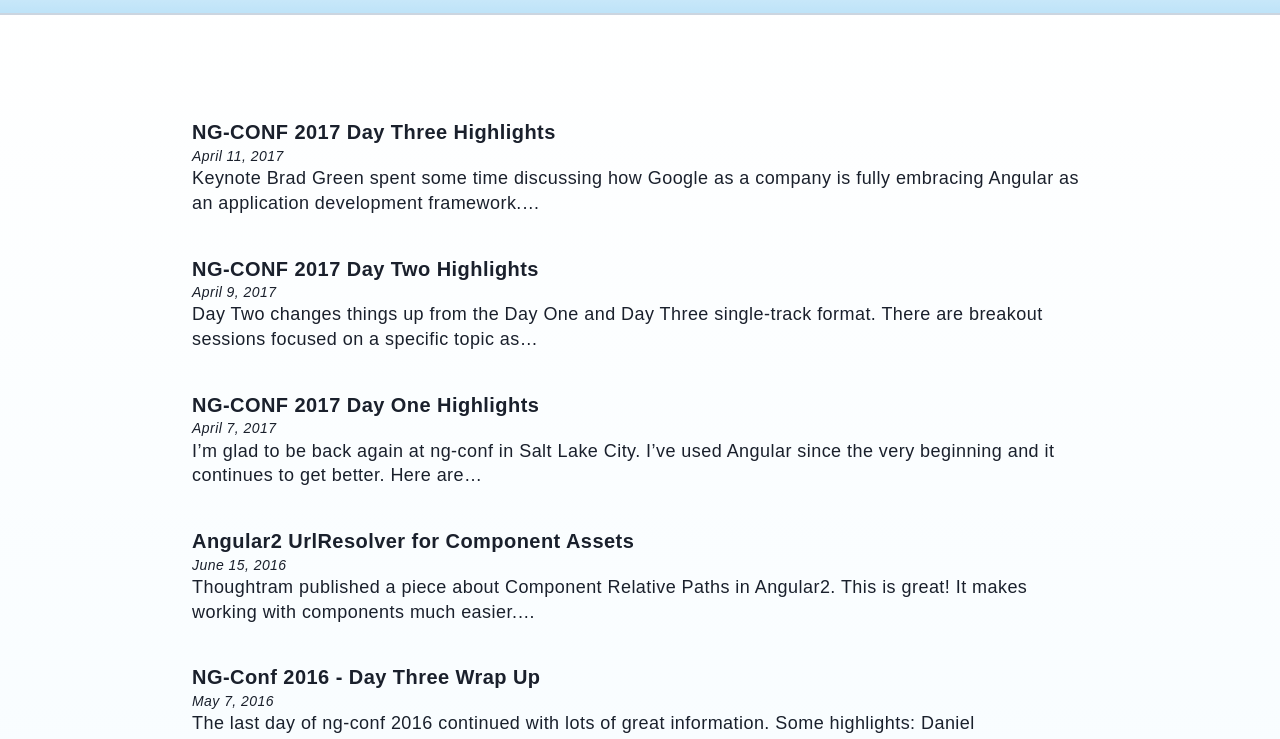
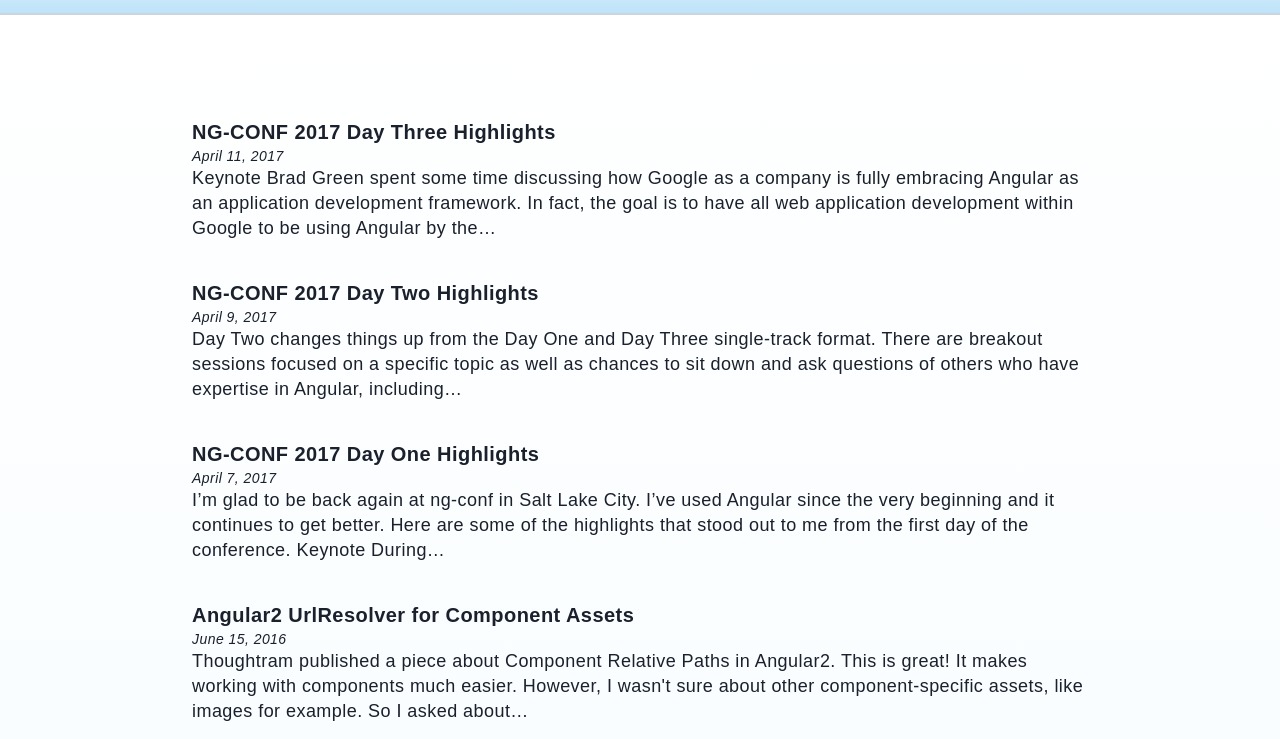
Before and after one commit to dfbaskin/dfbaskin-blog, a Gatsby site: page / in a window 1280 px wide. Shown: the part 51-790 px from the top of the page. Built offline with nearby package versions, Linux system fonts and the light colour scheme; Gatsby itself is replaced by a stand-in of ours; some packages are replaced by stand-ins of ours; a web font is replaced by a local one.

Commit message:
Updating formatting.

```diff
--- a/src/pages/index.js
+++ b/src/pages/index.js
@@ -10,7 +10,7 @@
     query AllPostsQuery {
       allMdx(sort: { fields: frontmatter___date, order: DESC }) {
         nodes {
-          excerpt
+          excerpt(pruneLength: 240)
           frontmatter {
             title
             date
--- a/src/styles/global.css
+++ b/src/styles/global.css
@@ -3,7 +3,11 @@
 @tailwind components;
 
 body {
-  @apply antialiased text-gray-900 text-lg tracking-wide leading-snug font-sans bg-gradient-to-t from-blue-100;
+  @apply antialiased text-gray-900 text-lg tracking-wide leading-snug font-sans;
+}
+
+html {
+  @apply bg-gradient-to-t from-blue-100 min-h-screen;
 }
 
 .default-width {
```
